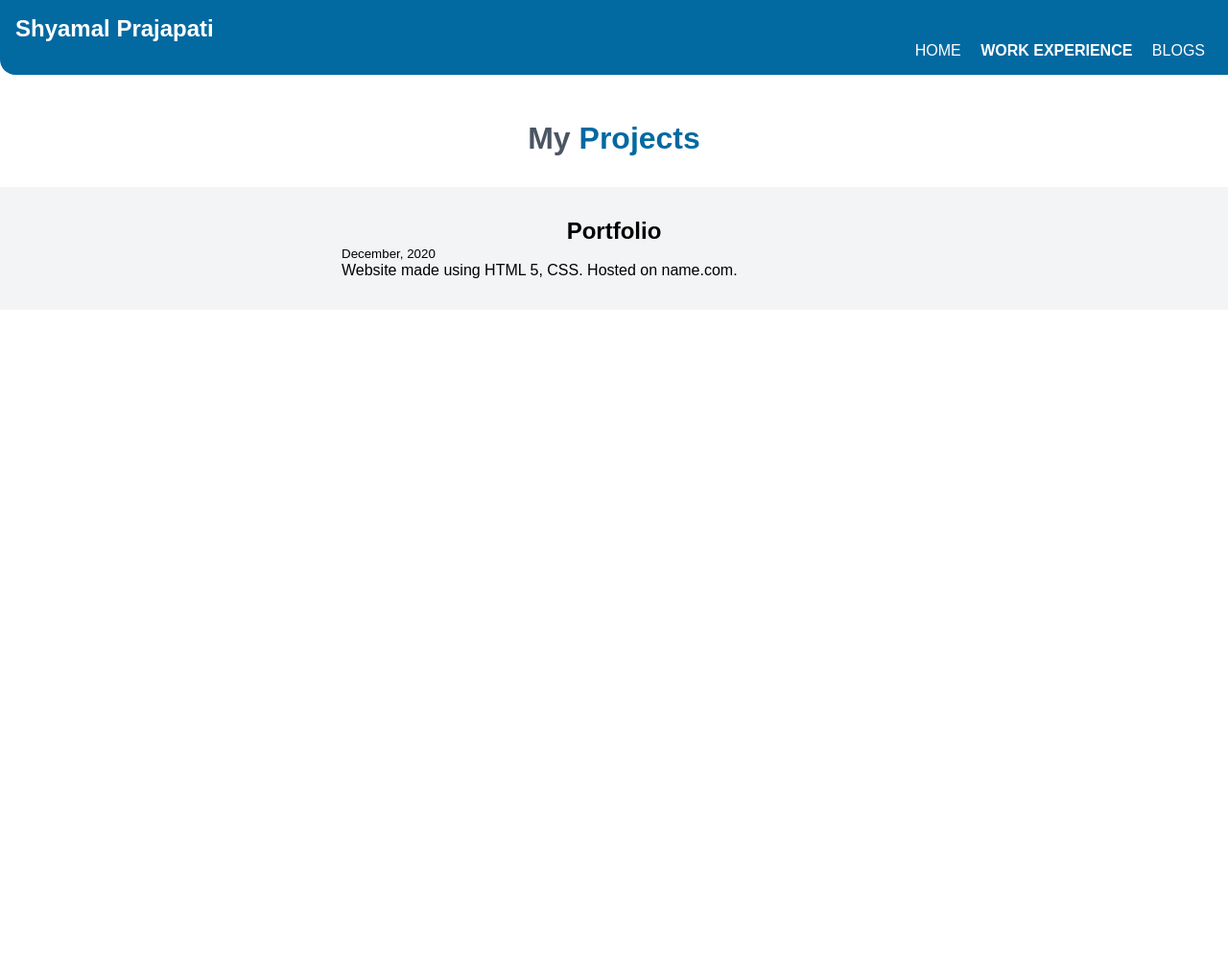
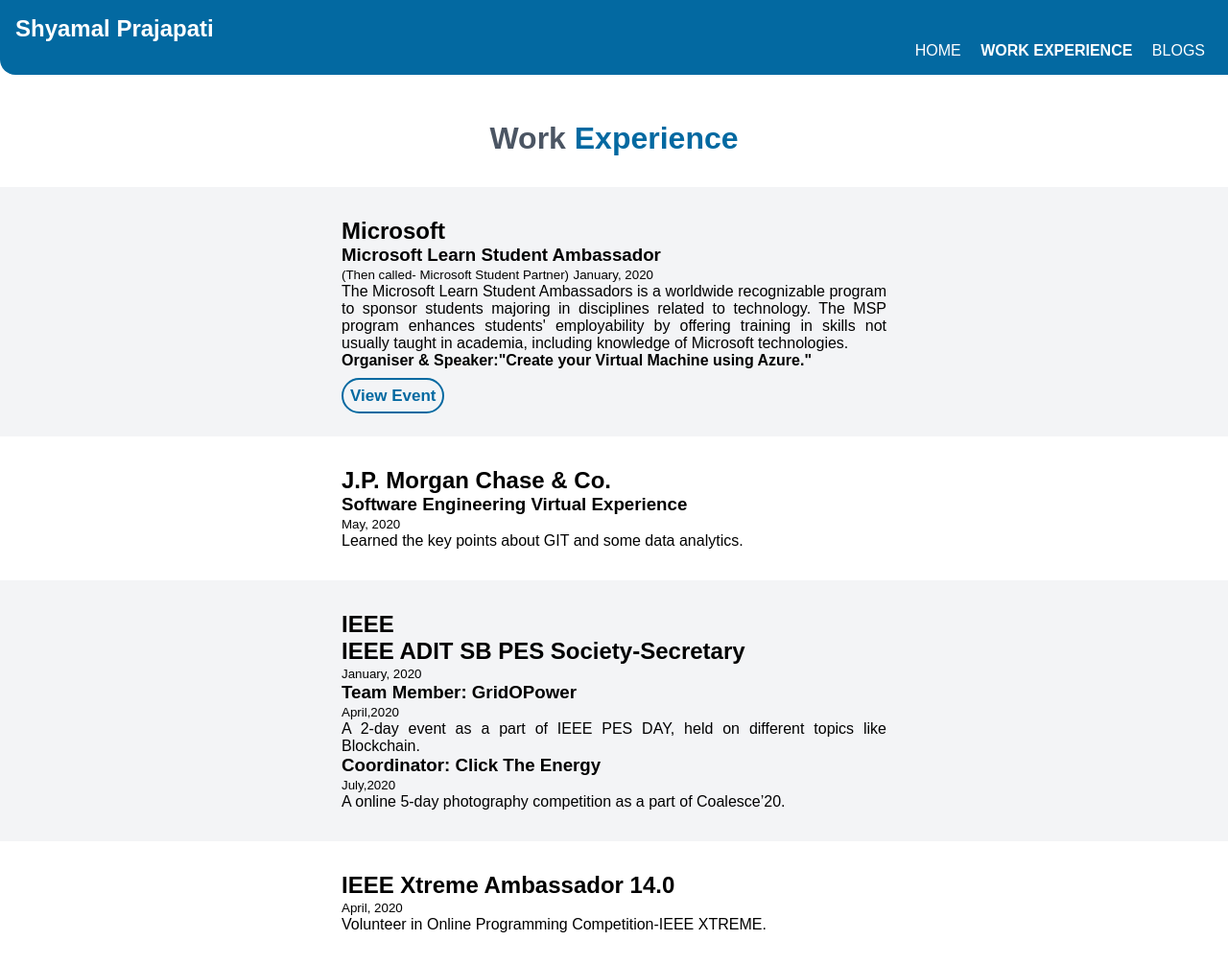
Before and after one commit to shyamal2411/sgprajapati.in, a plain HTML site: page projects.html in a window 1280 px wide. Shown: the whole page at 96% size. Before the commit the page ends 800 px from the top, so only its background shows below. Drawn offline with Linux system fonts and the light colour scheme.

Commit message:
feat projects.html

```diff
--- a/projects.html
+++ b/projects.html
@@ -1,11 +1,13 @@
 <!DOCTYPE html>
 <html lang="en">
+
 <head>
     <meta charset="UTF-8">
     <meta name="viewport" content="width=device-width, initial-scale=1.0">
     <link href="styles.css" rel="stylesheet" />
     <title>Projects | Shyamal</title>
 </head>
+
 <body>
 
     <nav class="navigation main ">
@@ -26,19 +28,64 @@
 
 
     <header class="hero">
-            <h1 class="hero-heading">My <span style="color: var(--primary-color)">Projects</span><!--used span tag as said in the index.html-->
+        <h1 class="hero-heading">Work <span style="color: var(--primary-color)">Experience</span>
+            <!--used span tag as said in the index.html-->
         </h1>
     </header>
 
 
     <ol reversed>
-            <!--THIS IS FOR SHOWCASING PROJECTS IN LISTED MANNER-->
+        <!--THIS IS FOR SHOWCASING experience IN LISTED MANNER-->
         <li>
             <section class="section ow">
                 <div class="container container-center">
-            <h1 class="heading">Portfolio</h1>
-            <small>December, 2020</small>
-            <p>Website made using HTML 5, CSS. Hosted on name.com.</p>
+                    <h1>Microsoft</h1>
+                    <h3>Microsoft Learn Student Ambassador</h3>
+                    <small> (Then called- Microsoft Student Partner)</small>
+                    <small>January, 2020</small>
+                    <p>The Microsoft Learn Student Ambassadors is a worldwide recognizable program to sponsor students
+                        majoring in disciplines related to technology. The MSP program enhances students' employability
+                        by offering training in skills not usually taught in academia, including knowledge of Microsoft
+                        technologies.</p>
+                    <p><strong>Organiser & Speaker:"Create your Virtual Machine using Azure."</strong></p><br/>
+
+        <a class=" link-microsoft" target="a _blank" href="https://stdntpartners-my.sharepoint.com/:f:/g/personal/shyamalgprajapati_studentambassadors_com/EnajjE1ZwW5Pj38VjA6Pz8MBkpZ6weWio_ycaUYsfxLdZQ?e=JKikXO">View Event</a>
+              </li>
+                </div>
+            </section>
+
+             <li>
+            <section class="section ">
+                <div class="container container-center">
+                    <h1>J.P. Morgan Chase & Co.</h1>
+                    <h3>Software Engineering Virtual Experience</h3>
+                    <small>May, 2020</small>
+                    <p>Learned the key points about GIT and some data analytics.</p>
+                </div>
+            </section>
+        </li>
+
+          <li>
+            <section class="section ow">
+                <div class="container container-center">
+                    <h1>IEEE</h1>
+                    <h2>IEEE ADIT SB PES Society-Secretary</h2>
+                    <small>January, 2020</small>
+                    <h3>Team Member: GridOPower</h3>
+                    <small>April,2020</small>
+                    <p>A 2-day event as a part of IEEE PES DAY, held on different topics like Blockchain.</p>
+                    <h3>Coordinator: Click The Energy</h3>
+                    <small>July,2020</small>
+                    <p>A online 5-day photography competition as a part of Coalesce’20.</p>
+                </div>
+            </section>
+        </li>
+ <li>
+            <section class="section">
+                <div class="container container-center">
+                    <h1>IEEE Xtreme Ambassador 14.0</h1>
+                    <small>April, 2020</small>
+                    <p>Volunteer in Online Programming Competition-IEEE XTREME.</p>
                 </div>
             </section>
         </li>
@@ -47,4 +94,5 @@
 
 
 </body>
+
 </html>
--- a/styles.css
+++ b/styles.css
@@ -76,15 +76,15 @@ margin-bottom: 1rem; */
 }
 
 .link-offwhitesection {
-    color: white;
+    color: var(--primary-color);
     /* display: inline-block; */
     font-size: 15px;
     font-weight: bold;
     text-decoration: none;
     padding: 10px;
     border-radius: 2rem;
-    background-color: var(--primary-color);
-    border: 1px solid var(--off-white);
+    background-color: var(--off-white);
+    /* border: 1px solid var(--off-white); */
 
 }
 
@@ -96,7 +96,7 @@ margin-bottom: 1rem; */
     border-radius: 2rem;
     background-color: var(--button);
 
-    /* border: 1px solid var(--primary-color); */
+    border: 1px solid var(--primary-color);
     color: var(--primary-color);
     font-weight: bold;
     text-decoration: none;
@@ -107,6 +107,21 @@ margin-bottom: 1rem; */
     text-align: center;
     margin-top: 10px;
     margin-left: 20px;
+}
+
+.link-microsoft {
+    font-family: 'Hind',
+        sans-serif;
+    color: var(--primary-color);
+    font-weight: bold;
+    text-decoration: none;
+    text-align: center;
+    font-size: 17px;
+    font-weight: bold;
+    padding: 7px;
+    background-color: var(whitesmoke);
+    border-radius: 2rem;
+    border: 2px solid var(--primary-color);
 }
 
 /*.primary-link{
```
Also changed, not shown: index.html (+6 -2 lines). Lines whose indentation alone changed are shown as unchanged.
